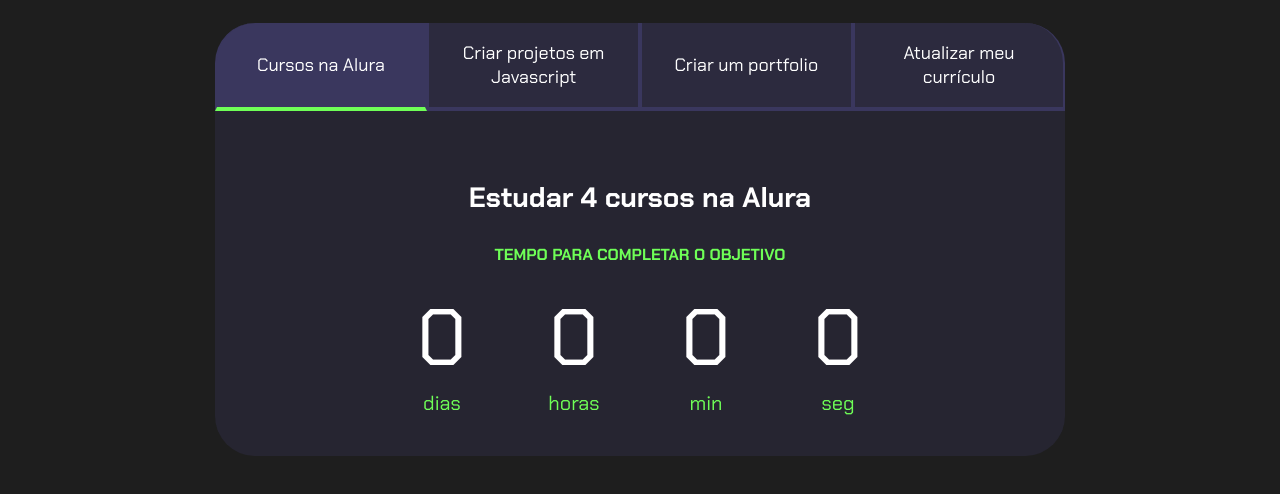
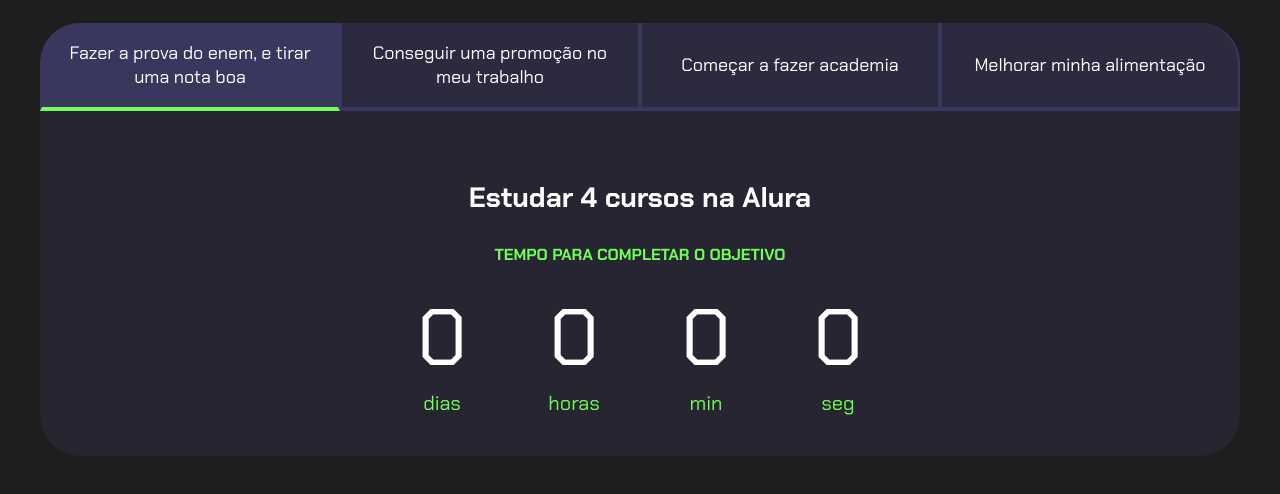
Before and after one commit to gustavinhojh26/2trimestre, a plain HTML site: page index.html in a window 1280 px wide. Shown: the part 80-574 px from the top of the page. Drawn offline with Linux system fonts and the light colour scheme.

Commit message:
Update index.html

```diff
--- a/index.html
+++ b/index.html
@@ -13,10 +13,10 @@
         <h2 class="titulo-principal">Meus objetivos do ano<span>_</span></h2>
         <div class="conteudo">
             <div class="botoes">
-                <button class="botao ativo">Cursos na Alura</button>
-                <button class="botao">Criar projetos em Javascript</button>
-                <button class="botao">Criar um portfolio</button>
-                <button class="botao">Atualizar meu currículo</button>
+                <button class="botao ativo">Fazer a prova do enem, e tirar uma nota boa</button>
+                <button class="botao">Conseguir uma promoção no meu trabalho</button>
+                <button class="botao">Começar a fazer academia</button>
+                <button class="botao">Melhorar minha alimentação</button>
             </div>
             <div class="abas-textos">
                 <div class="aba-conteudo ativo">
```
